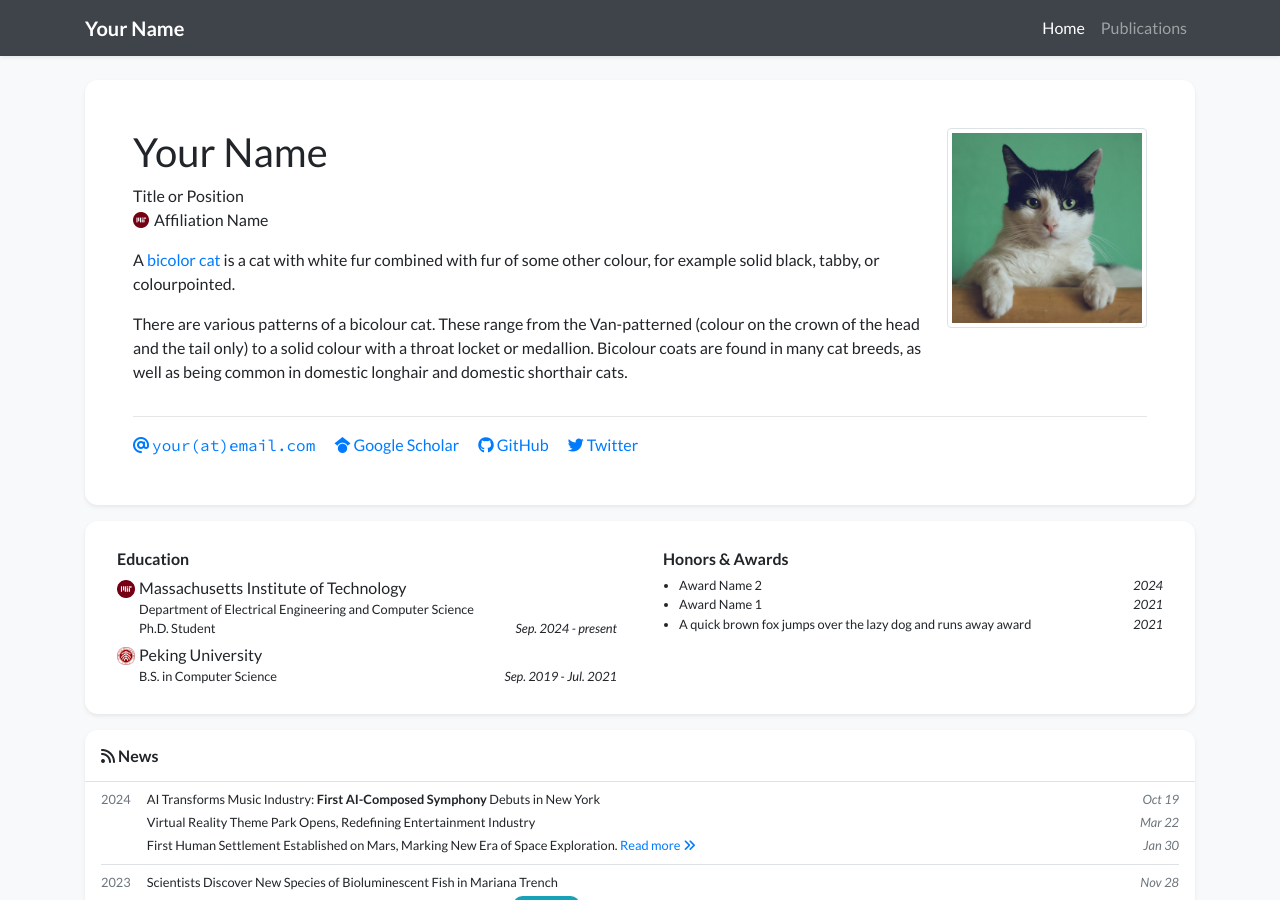
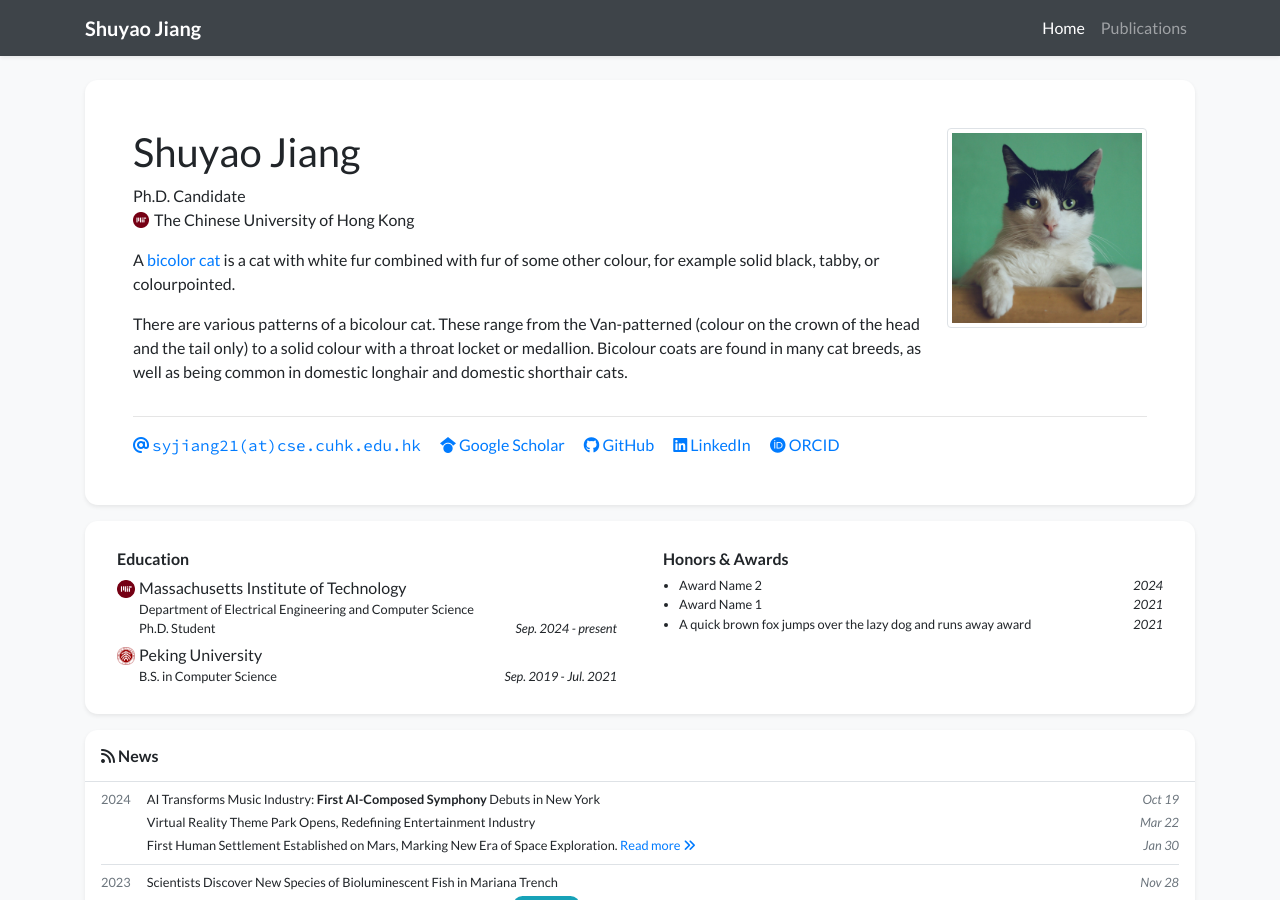
Before and after one commit to ShuyaoJiang/ShuyaoJiang.github.io, a Jekyll site: the page built from index.html, in a window 1280 px wide and 900 px high. Built offline with Jekyll 4.4.1, drawn with Linux system fonts in a browser that asks for light colours; nearby versions of some CDN libraries; a style sheet for code colours, icons or effects is not loaded.

Commit message:
Update profile.yml

```diff
--- a/_data/profile.yml
+++ b/_data/profile.yml
@@ -1,23 +1,23 @@
-primary_name: "Your Name"
+primary_name: "Shuyao Jiang"
 secondary_name: ""
-navbar_name: "Your Name"
+navbar_name: "Shuyao Jiang"
 
 positions:
-- name: Title or Position
-- name: Affiliation Name
+- name: Ph.D. Candidate
+- name: The Chinese University of Hong Kong
   logo: /assets/images/badges/MIT_Social_circle.png  # Logo is optional
 
 
-email: "your@email.com"
+email: "syjiang21@cse.cuhk.edu.hk"
 # cv_link: link-to-your-cv-file
-gscholar: xFmQpf4AAAAJ  # This is an example, replace it with your own Google Scholar ID
-github: your_github_id
-twitter: your_twitter_id  # Do not include the '@' symbol
+gscholar: 0ADiX6wAAAAJ  # This is an example, replace it with your own Google Scholar ID
+github: ShuyaoJiang
+# twitter: your_twitter_id  # Do not include the '@' symbol
 # wechat_qrcode: /assets/images/etc/wechat.jpg
 # wechat_prompt: >-
 #   Please tell me your <strong>name</strong> and <strong>affiliation</strong> (current or past) when adding my wechat. Thanks!
-# linkedin: your-linked-in-id
-# orcid: 0000-0000-0000-0000
+linkedin: shuyao-jiang-716154294
+orcid: 00000-0002-2797-875X
 
 short_bio_text_justify: false
 short_bio: >-
@@ -32,7 +32,7 @@ short_bio: >-
 
 portrait_url: /assets/images/photos/portrait.jpg
 portrait_caption: >-
-  Photo by Manja Vitolic on Unsplash (this caption is optional, comment it out to disable).
+  Welcome to my homepage!
 
 education:
 - name: Massachusetts Institute of Technology
```
